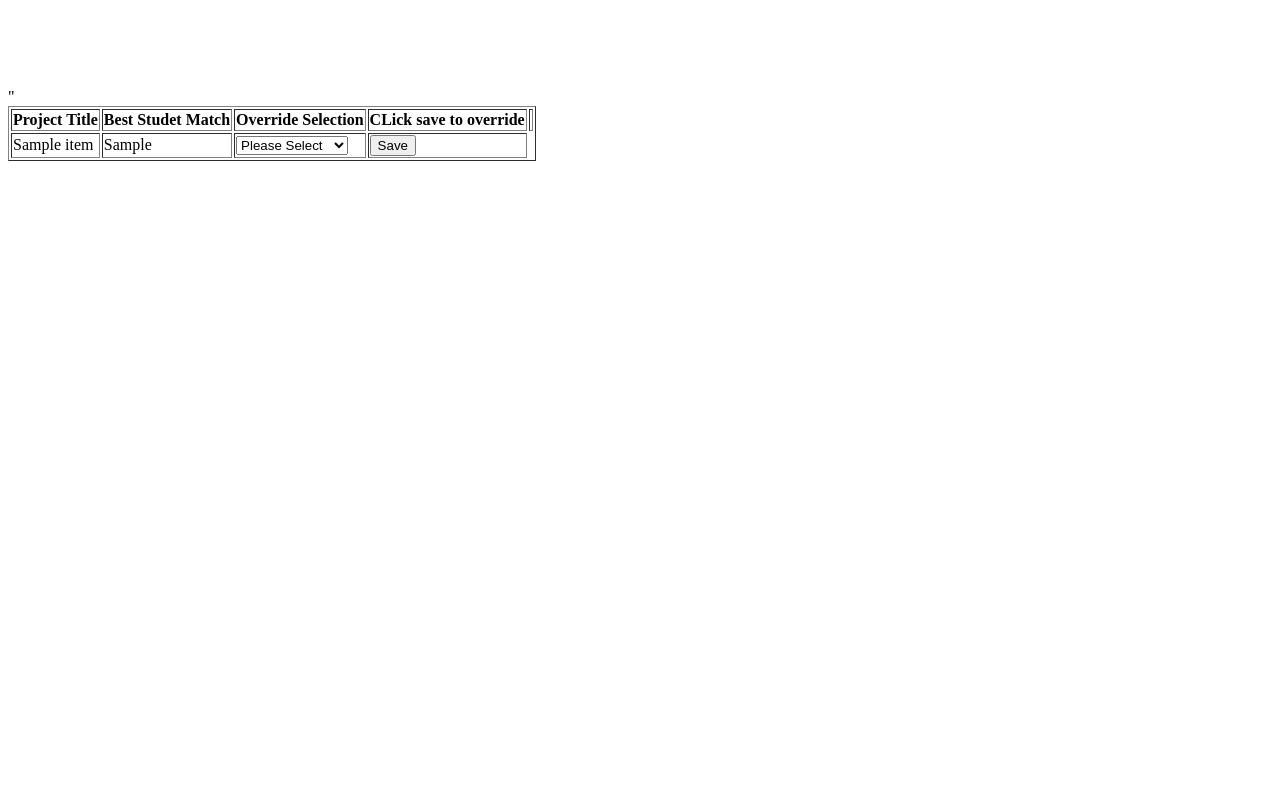
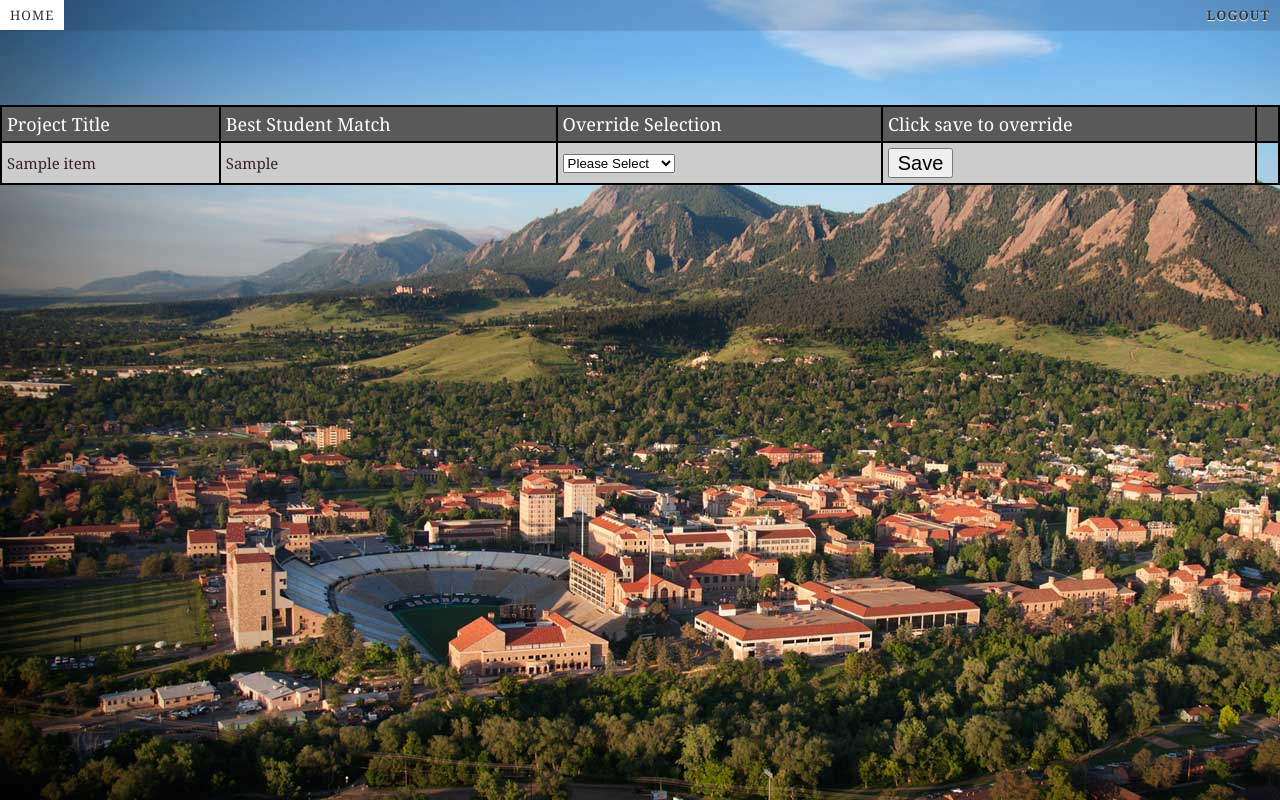
Before and after one commit to ckamat1/CSCI5828---Tachyon, a Django app: template mysite/dlcapp/templates/studentProjectMap.html in a window 1280 px wide. Run offline with Django 3.2, Linux system fonts and the light colour scheme; the template is opened without the code that fills it: most values are stand-ins (such as "Sample title", 1, 10 or a date in 2020).

Commit message:
Project Matrix

```diff
--- a/mysite/dlcapp/templates/studentProjectMap.html
+++ b/mysite/dlcapp/templates/studentProjectMap.html
@@ -1,12 +1,83 @@
 <html>
 <head>
+
+  <link rel="stylesheet" href="/static/dlcapp/style.css" type="text/css">
+  <link rel="stylesheet" type="text/css" href="/static/dlcapp/css/style_demo.css" media="all">
+
+    <style>
+table, th, td {
+    border: 2px solid black;
+    border-collapse: collapse;
+    font-size: 15px;
+}
+
+table {
+    width:100%;
+}
+
+table#tab tr:nth-child(even) {
+    background-color: #e6e6e6;
+}
+table#tab  tr:nth-child(odd) {
+   background-color: #cccccc;
+}
+ th  {
+    font-size: 18px;
+    background-color: #595959;
+    color: white;
+}
+
+th, td {
+    padding: 5px;
+}
+
+
+body{
+
+	background:url('/static/dlcapp/images/background.jpg');
+	font-size: 20px;
+	overflow-y: static;
+}
+
+h1 {
+	font-family: "Lucida Console";
+	font-size: 40px;
+	font-style: italic;
+	font-variant: normal;
+	font-weight: bold;
+	line-height: 20px;
+	padding: 30px;
+	padding-bottom : 25px;
+
+}
+
+
+
+</style>
+
+
+ <div class="DLA-top">
+                <a href="/user/" target="_self">Home</a>
+                <span class="right">
+                    <a href="/accounts/logout/">
+                        <strong>Logout</strong>
+                    </a>
+                </span>
+                <div class="clr"></div>
+</div>
+
   </head>
-<center><marquee><h1>PROJECTS IN DATABASE</h1></marquee></center><table border=\"1px\" align=\"center\">"
+<center><marquee><h1>PROJECTS MATRIX</h1></marquee></center><table border=\"1px\" align=\"center\">
+
+
+<table id="tab">
+
 <tr>
     <th>Project Title</th>
-    <th>Best Studet Match</th>
+    <th>Best Student Match</th>
    <th>Override Selection</th>
-   <th>CLick save to override<th>
+   <th>Click save to override<th>
+
 </tr>
 
 {% for item in query_results %}
@@ -18,15 +89,17 @@
           <input type="hidden" name="project_title" value="{{ item.title }}" >
            <select class="select-style" name="student_choice"  >
 	<label class="major">
-			<option selected="selected" value="0">Please Select</option>
+			<option selected="selected" value="0" style="height: 50; width: 150; font-size: 15pt" >Please Select</option>
 		{% for person in item.student %}
 		<option name="student_choice" value="{{person.name}}"> {{person.name}} </option>
 		{% endfor %}
 		 </label>
                  </select>
 	</td>
-        <td><input type="submit" value="Save"></td>
+        <td><input type="submit" value="Save" style="height: 30; width: 65; font-size: 15pt"></td>
         </tr>
 </form>
     {% endfor %}
+
+    </table>
 </html>
```
